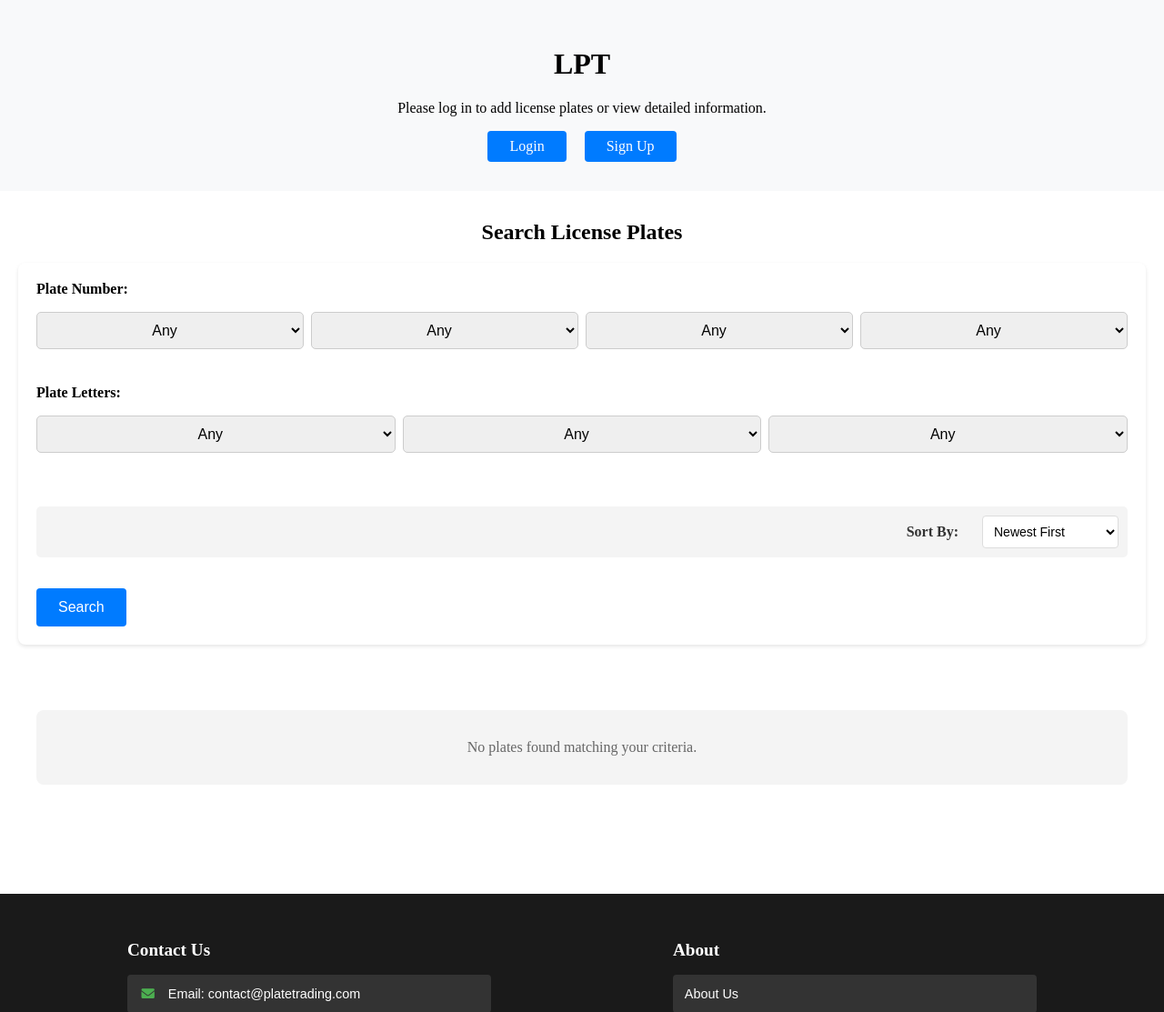
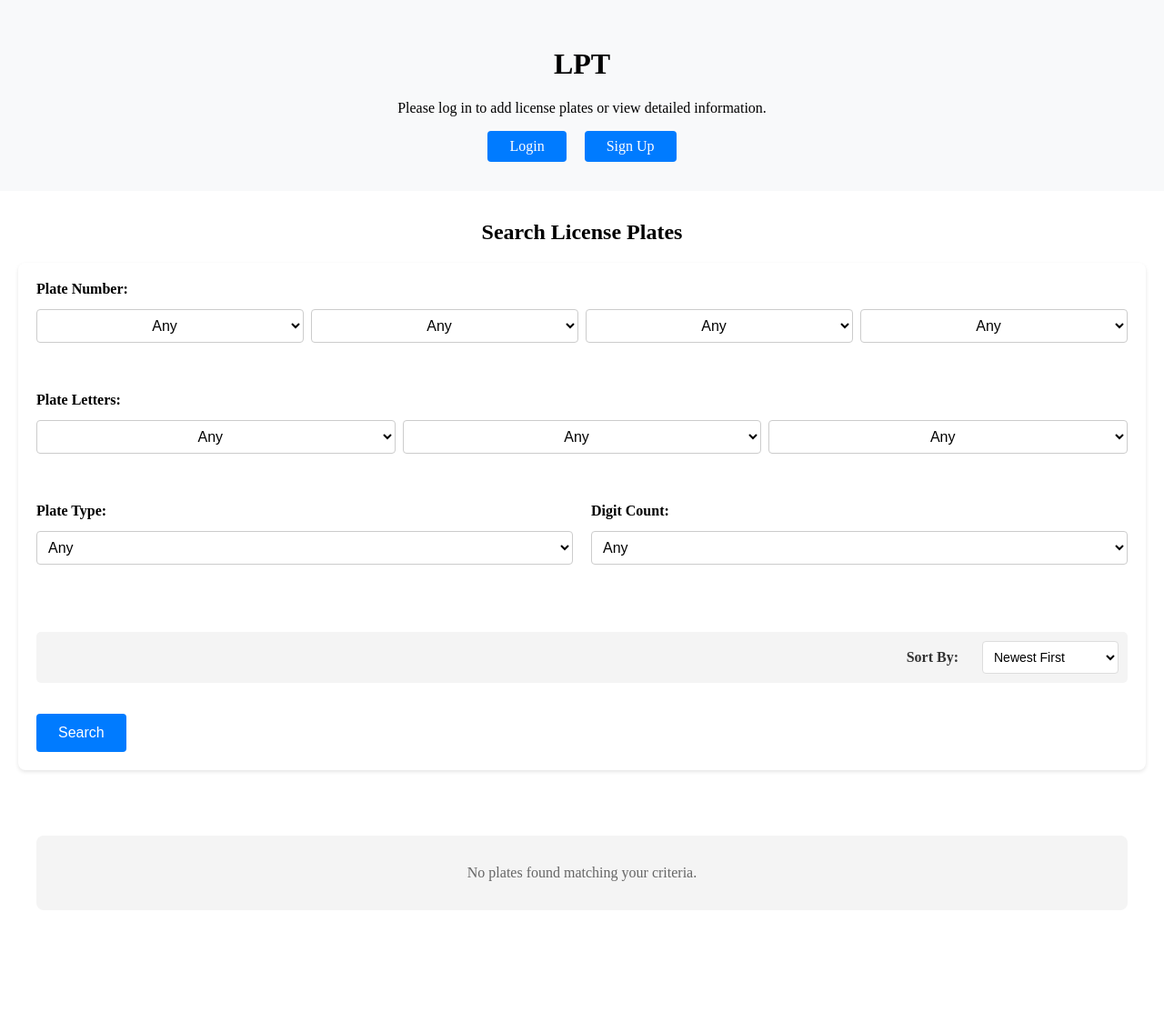
Before and after one commit to Saadank/IS499MYSQL, a FastAPI app: page / in a window 1280 px wide. Shown: the part 74-1187 px from the top of the page at 91% size. Run offline with FastAPI, Linux system fonts and the light colour scheme.

Commit message:
Enhance license plate search functionality by adding filters for plate type and digit count
- Introduced new query parameters for plate type (private/commercial) and digit count (single/double/triple) in the home and for sale pages.
- Updated the LicensePlateService to handle filtering based on the new parameters.
- Modified search forms in templates to include the new filters, improving user experience and search capabilities.

```diff
--- a/main.py
+++ b/main.py
@@ -59,6 +59,8 @@ async def home(
     letter2: Optional[str] = Query(None),
     letter3: Optional[str] = Query(None),
     sort_by: Optional[str] = Query("newest", regex="^(newest|oldest|price_high|price_low)$"),
+    plate_type: Optional[str] = Query(None, regex="^(private|commercial)?$"),
+    digit_count: Optional[str] = Query(None, regex="^(single|double|triple)?$"),
     db: Session = Depends(get_db)
 ):
     session_service = SessionService(request)
@@ -88,7 +90,9 @@ async def home(
         letter1=cleaned_letters[0],
         letter2=cleaned_letters[1],
         letter3=cleaned_letters[2],
-        sort_by=sort_by
+        sort_by=sort_by,
+        plate_type=plate_type,
+        digit_count=digit_count
     )
 
     # Use the standardized letter mapping from LicensePlateService
@@ -108,7 +112,9 @@ async def home(
         "letter1": letter1,
         "letter2": letter2,
         "letter3": letter3,
-        "sort_by": sort_by
+        "sort_by": sort_by,
+        "plate_type": plate_type,
+        "digit_count": digit_count
     })
 
     return templates.TemplateResponse("landingpage.html", template_data)
--- a/services/license_plate_service.py
+++ b/services/license_plate_service.py
@@ -5,6 +5,7 @@ from datetime import datetime, UTC
 from services.file_service import FileService
 from fastapi import UploadFile, Request
 from services.email_service import EmailService
+from sqlalchemy import func
 
 class LicensePlateService:
     # Valid English letters in the correct order
@@ -129,7 +130,8 @@ class LicensePlateService:
 
     def get_forsale_data(self, request: Request, digit1: Optional[str], digit2: Optional[str],
                         digit3: Optional[str], digit4: Optional[str], letter1: Optional[str],
-                        letter2: Optional[str], letter3: Optional[str], sort_by: str) -> Dict[str, Any]:
+                        letter2: Optional[str], letter3: Optional[str], sort_by: str,
+                        plate_type: Optional[str] = None, digit_count: Optional[str] = None) -> Dict[str, Any]:
         """
         Get data for the forsale page including search results and form data.
         """
@@ -149,7 +151,9 @@ class LicensePlateService:
             letter1=letter1,
             letter2=letter2,
             letter3=letter3,
-            sort_by=sort_by
+            sort_by=sort_by,
+            plate_type=plate_type,
+            digit_count=digit_count
         )
 
         # Return template data
@@ -164,6 +168,8 @@ class LicensePlateService:
             "letter2": letter2,
             "letter3": letter3,
             "sort_by": sort_by,
+            "plate_type": plate_type,
+            "digit_count": digit_count,
             "valid_letters": self.VALID_LETTERS,
             "letter_english": self.LETTER_ENGLISH,
             "letter_arabic": self.LETTER_ARABIC,
@@ -276,7 +282,8 @@ class LicensePlateService:
             raise ValueError(f"Failed to create license plate: {str(e)}")
 
     def get_license_plates(self, digit1=None, digit2=None, digit3=None, digit4=None,
-                          letter1=None, letter2=None, letter3=None, sort_by="newest") -> List[LicensePlate]:
+                          letter1=None, letter2=None, letter3=None, sort_by="newest",
+                          plate_type=None, digit_count=None) -> List[LicensePlate]:
         """
         Get license plates based on search criteria.
         All parameters are optional and will be used as filters if provided.
@@ -287,6 +294,10 @@ class LicensePlateService:
             LicensePlate.is_sold == False,
             LicensePlate.is_approved == True
         )
+
+        # Filter by plate type if specified
+        if plate_type:
+            query = query.filter(LicensePlate.plate_type == plate_type)
 
         # Handle number search with position-based matching
         if any([digit1, digit2, digit3, digit4]):
@@ -333,6 +344,15 @@ class LicensePlateService:
                     pattern += "_"
                 pattern += digit4.strip()
                 query = query.filter(LicensePlate.plateNumber.like(pattern))
+
+        # Filter by digit count if specified
+        if digit_count:
+            if digit_count == 'single':
+                query = query.filter(func.length(LicensePlate.plateNumber) == 1)
+            elif digit_count == 'double':
+                query = query.filter(func.length(LicensePlate.plateNumber) == 2)
+            elif digit_count == 'triple':
+                query = query.filter(func.length(LicensePlate.plateNumber) == 3)
 
         # Handle letter search
         if any([letter1, letter2, letter3]):
--- a/templates/components/search_form.html
+++ b/templates/components/search_form.html
@@ -1,4 +1,4 @@
-{% macro search_form(digit1, digit2, digit3, digit4, letter1, letter2, letter3, sort_by, valid_letters, letter_arabic, action="/") %}
+{% macro search_form(digit1, digit2, digit3, digit4, letter1, letter2, letter3, sort_by, valid_letters, letter_arabic, plate_type, digit_count, action="/") %}
 <div class="search-container">
     <form method="get" class="search-form" action="{{ action }}">
         <div class="search-group">
@@ -61,6 +61,27 @@
             </div>
         </div>
 
+        <div class="filter-row">
+            <div class="search-group half-width">
+                <label>Plate Type:</label>
+                <select name="plate_type" class="plate-type-select">
+                    <option value="">Any</option>
+                    <option value="private" {% if plate_type == 'private' %}selected{% endif %}>Private</option>
+                    <option value="commercial" {% if plate_type == 'commercial' %}selected{% endif %}>Commercial</option>
+                </select>
+            </div>
+
+            <div class="search-group half-width">
+                <label>Digit Count:</label>
+                <select name="digit_count" class="digit-count-select">
+                    <option value="">Any</option>
+                    <option value="single" {% if digit_count == 'single' %}selected{% endif %}>Single Digit</option>
+                    <option value="double" {% if digit_count == 'double' %}selected{% endif %}>Double Digit</option>
+                    <option value="triple" {% if digit_count == 'triple' %}selected{% endif %}>Triple Digit</option>
+                </select>
+            </div>
+        </div>
+
         <div class="sort-container">
             <label for="sort_by">Sort By:</label>
             <select name="sort_by" id="sort_by">
@@ -74,4 +95,38 @@
         <button type="submit" class="search-button">Search</button>
     </form>
 </div>
+
+<style>
+.filter-row {
+    display: flex;
+    justify-content: space-between;
+    gap: 20px;
+    margin-bottom: 15px;
+}
+
+.half-width {
+    flex: 1;
+    min-width: 0;
+}
+
+.half-width select {
+    width: 100%;
+}
+
+.search-group {
+    margin-bottom: 15px;
+}
+
+.search-group label {
+    display: block;
+    margin-bottom: 5px;
+}
+
+.search-group select {
+    padding: 8px;
+    border: 1px solid #ccc;
+    border-radius: 4px;
+    background-color: white;
+}
+</style>
 {% endmacro %}
--- a/templates/forsale.html
+++ b/templates/forsale.html
@@ -10,7 +10,7 @@
 {% block content %}
 <div class="forsale-container">
     <h2 class="text-center">Search License Plates</h2>
-    {{ search_form(digit1, digit2, digit3, digit4, letter1, letter2, letter3, sort_by, valid_letters, letter_arabic, "/forsale") }}
+    {{ search_form(digit1, digit2, digit3, digit4, letter1, letter2, letter3, sort_by, valid_letters, letter_arabic, plate_type, digit_count, "/forsale") }}
 
     <div class="plates-section">
         <div class="plates-grid">
--- a/templates/landingpage.html
+++ b/templates/landingpage.html
@@ -20,8 +20,12 @@
     {% endif %}
 </div>
 
-<h2 class="text-center">Search License Plates</h2>
-{{ search_form(digit1, digit2, digit3, digit4, letter1, letter2, letter3, sort_by, valid_letters, letter_arabic, "/") }}
+<div class="landing-container">
+    <div class="search-section">
+        <h2 class="text-center">Search License Plates</h2>
+        {{ search_form(digit1, digit2, digit3, digit4, letter1, letter2, letter3, sort_by, valid_letters, letter_arabic, plate_type, digit_count, "/") }}
+    </div>
+</div>
 
 <div class="plates-section">
     <div class="plates-grid">
```
Also changed, not shown: routes/listings.py (+7 -1 lines).
